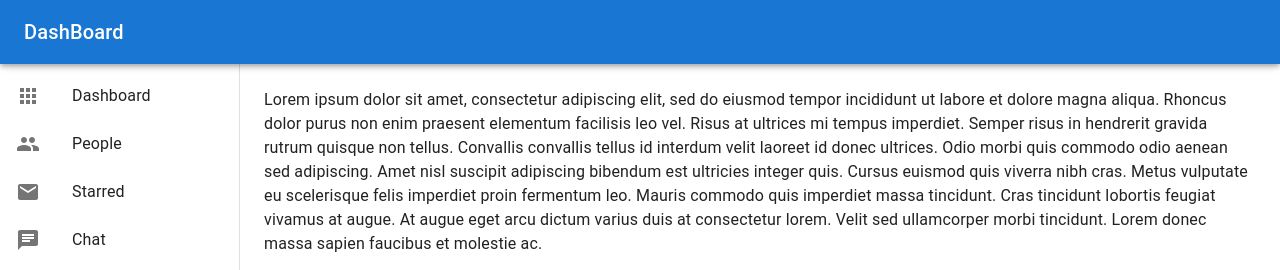
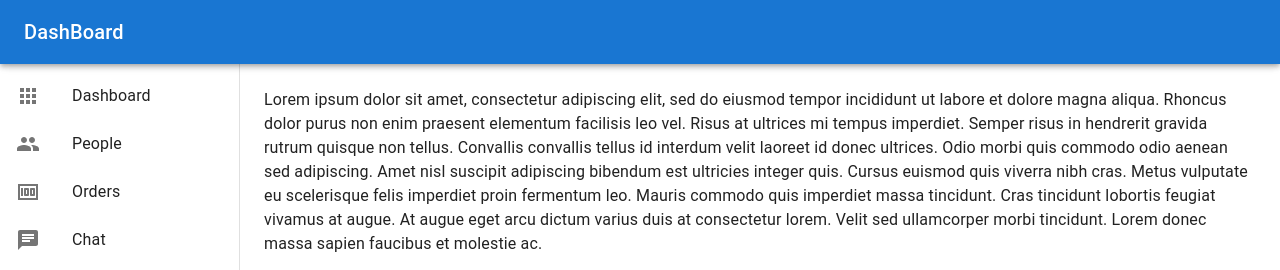
Before and after one commit to kisakyekenneth/club-portal, a React (Vite) app: page / in a window 1280 px wide. Shown: the top 270 px of the page. Built offline with nearby package versions, Linux system fonts and the light colour scheme; the HTML template or start-up script is replaced by a standard one.

Commit message:
Added more Nav Menus to the sideBar

```diff
--- a/src/components/layout/NavMenu.tsx
+++ b/src/components/layout/NavMenu.tsx
@@ -10,7 +10,7 @@ import Divider from '@mui/material/Divider';
 import ListItem from '@mui/material/ListItem';
 import ListItemIcon from '@mui/material/ListItemIcon';
 import ListItemText from '@mui/material/ListItemText';
-import InboxIcon from '@mui/icons-material/MoveToInbox';
+import OrdersIcon from '@mui/icons-material/Money';
 import MailIcon from '@mui/icons-material/Mail';
 import AppsIcon from '@mui/icons-material/Apps';
 import PeopleIcon from '@mui/icons-material/People';
@@ -29,7 +29,7 @@ interface IAppRoute {
 }
 
 const SideMenu = () => {
-  const routes = [
+  const routes: IAppRoute[] = [
     {
       name: 'Dashboard',
       route: localRoutes.dashboard,
@@ -37,13 +37,13 @@ const SideMenu = () => {
     },
     {
       name: 'People',
-      route: localRoutes.inbox,
+      route: localRoutes.people,
       icon: <PeopleIcon />,
     },
     {
-      name: 'Starred',
-      route: localRoutes.starred,
-      icon: <MailIcon />,
+      name: 'Orders',
+      route: localRoutes.orders,
+      icon: <OrdersIcon />,
     },
     {
       name: 'Chat',
@@ -52,19 +52,11 @@ const SideMenu = () => {
     },
     {
       name: 'Email',
-      route: localRoutes.sendEmail,
+      route: localRoutes.email,
       icon: <SendEmail />,
     },
   ];
 
-  console.log(
-    'ALL',
-    routes.map((it) => {
-      {
-        it.name;
-      }
-    })
-  );
   return (
     <Box sx={{ display: 'flex' }}>
       <CssBaseline />
--- a/src/constants/constants.ts
+++ b/src/constants/constants.ts
@@ -1,7 +1,7 @@
 export const localRoutes = {
   dashboard: '/dashboard',
-  inbox: '/people/inbox',
-  starred: '/people/starred',
+  people: '/people/details',
+  orders: '/people/orders',
   sendEmail: '/people/sendEmail',
   draft: '/people/draft',
   chat: '/chat/email',
```
